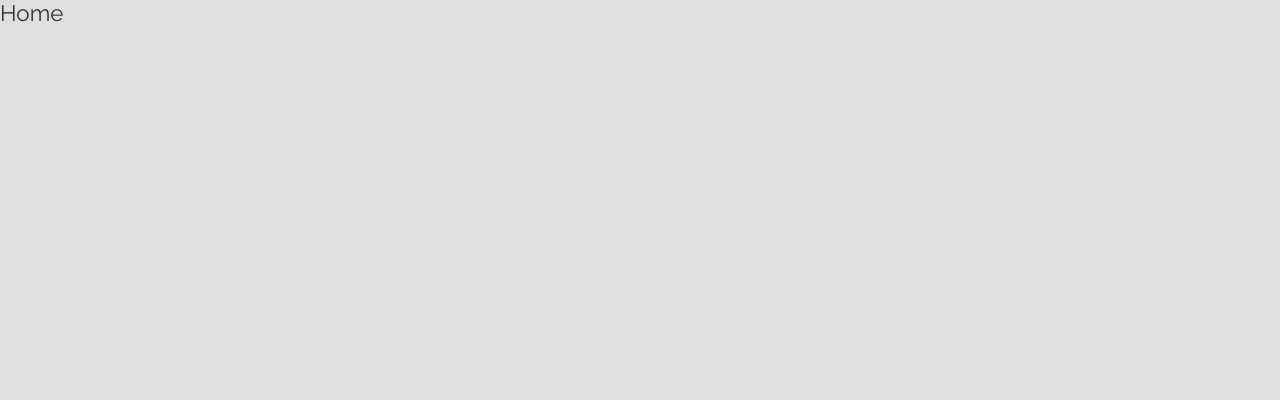
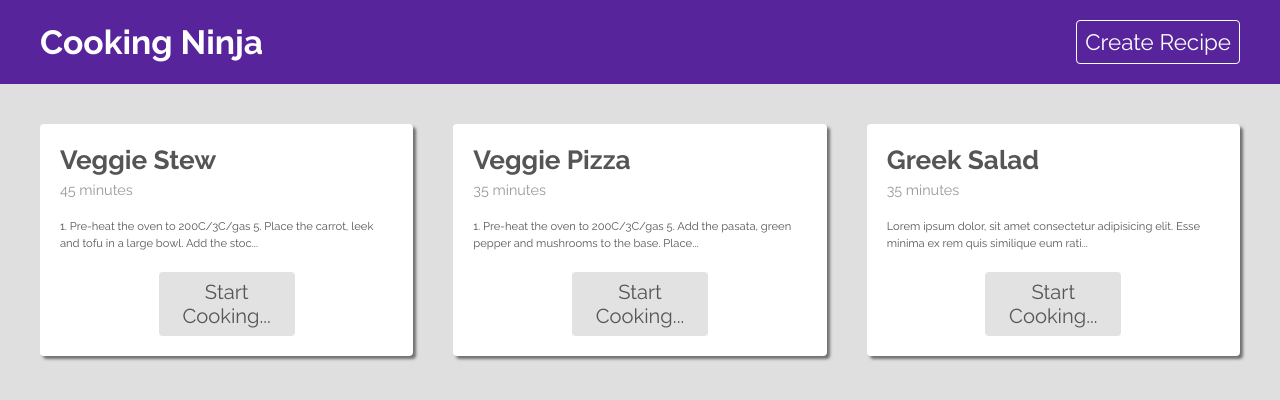
Before and after one commit to MattRuetz/react-recipe-book, a React (Create React App) app: page / in a window 1280 px wide. Shown: the top 400 px of the page. Built offline with nearby package versions, Linux system fonts and the light colour scheme; data requests are answered from the project's data file.

Commit message:
fetch from json DB to fill home page with recipes and individual recipe pages

```diff
--- a/public/index.html
+++ b/public/index.html
@@ -7,37 +7,16 @@
         <meta name="theme-color" content="#000000" />
         <meta
             name="description"
-      content="Web site created using create-react-app"
+            content="All of your favorite recipes in one place."
         />
         <link rel="apple-touch-icon" href="%PUBLIC_URL%/logo192.png" />
-    <!--
-      manifest.json provides metadata used when your web app is installed on a
-      user's mobile device or desktop. See https://developers.google.com/web/fundamentals/web-app-manifest/
-    -->
+
         <link rel="manifest" href="%PUBLIC_URL%/manifest.json" />
-    <!--
-      Notice the use of %PUBLIC_URL% in the tags above.
-      It will be replaced with the URL of the `public` folder during the build.
-      Only files inside the `public` folder can be referenced from the HTML.
 
-      Unlike "/favicon.ico" or "favicon.ico", "%PUBLIC_URL%/favicon.ico" will
-      work correctly both with client-side routing and a non-root public URL.
-      Learn how to configure a non-root public URL by running `npm run build`.
-    -->
-    <title>React App</title>
+        <title>My Recipes</title>
     </head>
     <body>
         <noscript>You need to enable JavaScript to run this app.</noscript>
         <div id="root"></div>
-    <!--
-      This HTML file is a template.
-      If you open it directly in the browser, you will see an empty page.
-
-      You can add webfonts, meta tags, or analytics to this file.
-      The build step will place the bundled scripts into the <body> tag.
-
-      To begin the development, run `npm start` or `yarn start`.
-      To create a production bundle, use `npm run build` or `yarn build`.
-    -->
     </body>
 </html>
--- a/src/App.js
+++ b/src/App.js
@@ -4,11 +4,13 @@ import Create from './pages/create/Create';
 import Home from './pages/home/Home';
 import Recipe from './pages/recipe/Recipe';
 import Search from './pages/search/Search';
+import Navbar from './components/Navbar';
 
 function App() {
     return (
         <div className="App">
             <Router>
+                <Navbar />
                 <Routes>
                     <Route path="/" element={<Home />} />
                     <Route path="/create" element={<Create />} />
--- /dev/null
+++ b/src/components/Navbar.css
@@ -0,0 +1,32 @@
+.navbar {
+    background: #58249c;
+    padding: 20px;
+    color: #fff;
+}
+
+.navbar nav {
+    display: flex;
+    align-items: center;
+    max-width: 1200px;
+    margin: 0 auto;
+}
+
+.navbar a.brand {
+    margin-right: auto;
+    color: #fff;
+    text-decoration: none;
+}
+
+.navbar a:last-child {
+    color: #fff;
+    text-decoration: none;
+    margin-left: 40px;
+    padding: 8px;
+    border: 1px solid #fff;
+    border-radius: 4px;
+}
+
+.navbar a:last-child:hover {
+    color: #333;
+    background: #fff;
+}
--- /dev/null
+++ b/src/components/Navbar.js
@@ -0,0 +1,18 @@
+import { Link } from 'react-router-dom';
+import './Navbar.css';
+
+function Navbar() {
+    return (
+        <div className="navbar">
+            <nav>
+                <Link to="/" className="brand">
+                    <h1>Cooking Ninja</h1>
+                </Link>
+
+                <Link to="/create">Create Recipe</Link>
+            </nav>
+        </div>
+    );
+}
+
+export default Navbar;
--- /dev/null
+++ b/src/components/RecipeList.css
@@ -0,0 +1,57 @@
+.recipe-list {
+    display: grid;
+    grid-template-columns: 1fr 1fr 1fr;
+    grid-gap: 40px;
+    max-width: 1200px;
+    margin: 40px auto;
+}
+
+.recipe-list .card {
+    background: #fff;
+    color: #333;
+    padding: 20px;
+    border-radius: 4px;
+    box-shadow: 3px 3px 3px rgba(0, 0, 0, 0.5);
+    transition: all 0.3s ease;
+    position: relative;
+}
+
+.recipe-list .card:hover {
+    transform: rotate3d(1, -0.5, 0, 20deg);
+    box-shadow: 6px 8px 12px rgba(0, 0, 0, 0.5);
+}
+
+.recipe-list .card h3 {
+    color: #555;
+    margin-bottom: 6px;
+}
+
+.recipe-list .card p {
+    color: #999;
+    font-size: 0.9rem;
+}
+
+.recipe-list .card div {
+    color: #555;
+    font-size: 0.7rem;
+    margin: 20px 0;
+    line-height: 1.5em;
+}
+
+.recipe-list .card a {
+    color: #555;
+    text-decoration: none;
+    transition: all 0.1s ease;
+    display: block;
+    background: #e2e2e2;
+    font-size: 0.9em;
+    text-align: center;
+    width: 120px;
+    padding: 8px;
+    border-radius: 4px;
+    margin: 20px auto 0;
+}
+
+.recipe-list .card a:hover {
+    outline: 3px solid rgba(0, 0, 0, 0.5);
+}
--- /dev/null
+++ b/src/components/RecipeList.js
@@ -0,0 +1,19 @@
+import { Link } from 'react-router-dom';
+import './RecipeList.css';
+
+function RecipeList({ recipes }) {
+    return (
+        <div className="recipe-list">
+            {recipes.map((recipe) => (
+                <div key={recipe.id} className="card">
+                    <h3>{recipe.title}</h3>
+                    <p>{recipe.cookingTime}</p>
+                    <div>{recipe.method.slice(0, 100)}...</div>
+                    <Link to={`/recipes/${recipe.id}`}>Start Cooking...</Link>
+                </div>
+            ))}
+        </div>
+    );
+}
+
+export default RecipeList;
--- /dev/null
+++ b/src/hooks/useFetch.js
@@ -0,0 +1,46 @@
+import { useState, useEffect } from 'react';
+
+const useFetch = (url) => {
+    const [data, setData] = useState(null);
+    const [isPending, setIsPending] = useState(false);
+    const [error, setError] = useState(null);
+
+    useEffect(() => {
+        const controller = new AbortController();
+
+        const fetchData = async () => {
+            setIsPending(true);
+
+            try {
+                // Good fetch
+                const res = await fetch(url, { signal: controller.signal });
+                if (res.status !== 200 /* not ok*/) {
+                    // escape to catch block
+                    throw new Error(res.statusText);
+                }
+                const json = await res.json();
+                setData(json);
+                setError(null);
+            } catch (err) {
+                if (err.name === 'AbortError') {
+                    console.log('Aborted fetch to: ' + url);
+                } else {
+                    setError('Could not fetch data');
+                    console.log(err.message);
+                }
+            }
+            setIsPending(false);
+        };
+
+        fetchData();
+
+        // Return a cleanup function so can catch update to unmounted component
+        return () => {
+            controller.abort();
+        };
+    }, [url]);
+
+    return { data, isPending, error };
+};
+
+export default useFetch;
--- a/src/pages/home/Home.js
+++ b/src/pages/home/Home.js
@@ -1,7 +1,22 @@
+// Hooks
+import useFetch from '../../hooks/useFetch';
+// Components
+import RecipeList from '../../components/RecipeList';
+// Styles
 import './Home.css';
 
 function Home() {
-    return <div>Home</div>;
+    const { data, isPending, error } = useFetch(
+        'http://localhost:3000/recipes'
+    );
+
+    return (
+        <div className="home">
+            {error && <p className="error">{error}</p>}
+            {isPending && <p className="loading">Loading...</p>}
+            {data && <RecipeList recipes={data} />}
+        </div>
+    );
 }
 
 export default Home;
--- a/src/pages/recipe/Recipe.js
+++ b/src/pages/recipe/Recipe.js
@@ -1,7 +1,24 @@
+import { useParams } from 'react-router-dom';
+
 import './Recipe.css';
+import useFetch from '../../hooks/useFetch';
 
 function Recipe() {
-    return <div>Recipe</div>;
+    const { id } = useParams();
+
+    const {
+        data: recipe,
+        isPending,
+        error,
+    } = useFetch(`http://localhost:3000/recipes/${id}`);
+
+    return (
+        <div className="recipe">
+            {error && <p className="error">{error}</p>}
+            {isPending && <p className="loading">Loading...</p>}
+            {recipe && <h3>{recipe.title}</h3>}
+        </div>
+    );
 }
 
 export default Recipe;
```
Lines whose indentation alone changed are shown as unchanged.
